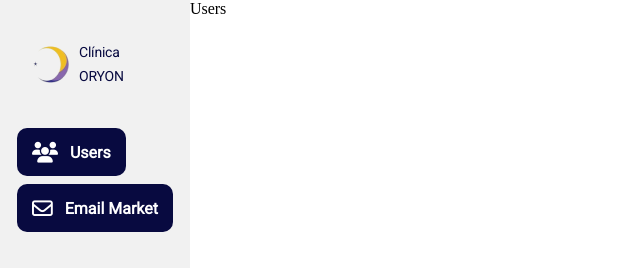
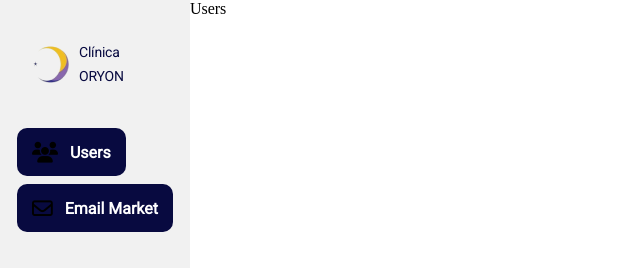
Before and after one commit to LucasPedro123/FD.Platform-ClinicaOryon, a React (Vite) app: page / in a window 1280 px wide. Shown: the top 268 px of the page, without its empty margins (0-640 px from the left). Built offline with nearby package versions, Linux system fonts and the light colour scheme.

Commit message:
feat: added interactive style to Sidebar item

```diff
--- a/src/Components/Sidebar/Sidebar.component.tsx
+++ b/src/Components/Sidebar/Sidebar.component.tsx
@@ -1,9 +1,25 @@
-import React from "react"
+import React, { useEffect, useState } from "react"
 import * as S from './Sidebar.style'
 import Logo from '../../assets/logo.png'
-import { Link } from "react-router-dom"
+import { Link, useLocation } from "react-router-dom";
+
+export interface IlinkProps {
+    emailLink: boolean;
+    usersLink: boolean;
+}
 
 export const Sidebar: React.FC = () => {
+    const [link, setLink] = useState<IlinkProps>({ emailLink: false, usersLink: false });
+    const location = useLocation();
+
+    useEffect(() => {
+        if (location.pathname === "/Users") {
+            setLink({ emailLink: false, usersLink: true });
+        } else if (location.pathname === "/EmailMarket") {
+            setLink({ emailLink: true, usersLink: false });
+        }
+    }, [location]);
+
     return (
         <S.SidebarContainer>
             <S.SidebarWrapper>
@@ -13,16 +29,16 @@ export const Sidebar: React.FC = () => {
                 </S.SidebarTitle>
             </S.SidebarWrapper>
             <S.SidebarContent>
-                <Link to='/' style={{ textDecoration: 'none' }}>
-                    <S.SidebarItem >
-                        <i className="fa-solid fa-users" style={{ color: 'white', fontSize: '1.3em' }}></i>
-                        <S.SidebarText>Users</S.SidebarText>
+                <Link to='/Users' style={{ textDecoration: 'none' }}>
+                    <S.SidebarItem active={link.usersLink}>
+                        <i className="fa-solid fa-users" style={{ color: link.usersLink ? 'white' : 'black', fontSize: '1.3em' }}></i>
+                        <S.SidebarText active={link.usersLink}>Users</S.SidebarText>
                     </S.SidebarItem>
                 </Link>
                 <Link to='/EmailMarket' style={{ textDecoration: 'none' }}>
-                    <S.SidebarItem >
-                        <i className="fa-regular fa-envelope" style={{ color: 'white', fontSize: '1.3em' }}></i>
-                        <S.SidebarText>Email Market</S.SidebarText>
+                    <S.SidebarItem active={link.emailLink}>
+                        <i className="fa-regular fa-envelope" style={{ color: link.emailLink == true ? 'white' : 'black', fontSize: '1.3em' }}></i>
+                        <S.SidebarText active={link.emailLink}>Email Market</S.SidebarText>
                     </S.SidebarItem>
                 </Link>
             </S.SidebarContent>
```
